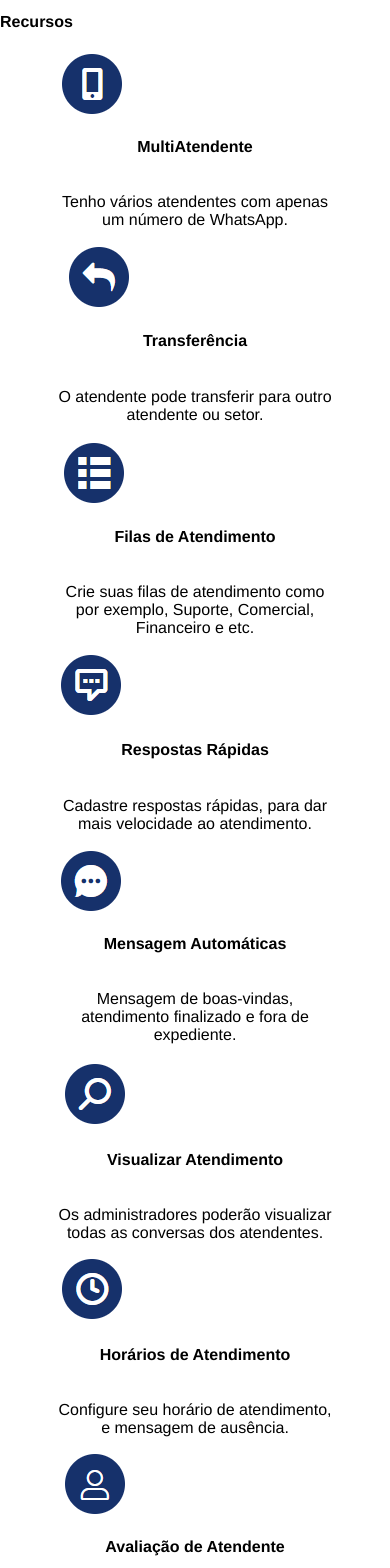
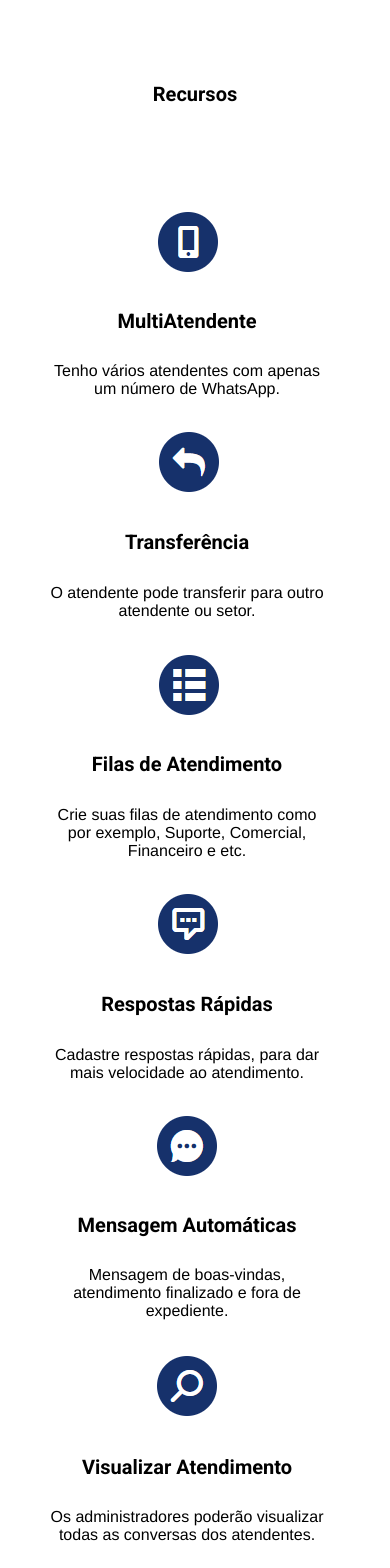
Before and after one commit to joaotoni/simples-voip, a React (Vite) app: page / in a window 390 px wide. Shown: the part 2040-3608 px from the top of the page. Built offline with nearby package versions, Linux system fonts and the light colour scheme.

Commit message:
Finalizado a third part e esta com responsivo

```diff
--- a/src/components/Main/Third-Part/Third.tsx
+++ b/src/components/Main/Third-Part/Third.tsx
@@ -8,63 +8,63 @@ import Transferencia from "../../../assets/images/Transferencia.png"
 import Visualizar_Atendimento from "../../../assets/images/Visualizar-Atendimento.png"
 import Avaliacao from "../../../assets/images/Avaliacao-Atendente.png"
 import Agendamento from "../../../assets/images/Agendamento-Mensagens.png"
-import { FormStyled, PStyled, DivStyled } from "./style"
+import { FormStyled, PStyled, DivStyled, H4Styled, DivStyledd } from "./style"
 
 export default function Third(){
     return(
         <div>
-            <div id="recursos">
-                <h4>Recursos</h4>
-            </div>
+            <DivStyledd id="recursos">
+                <H4Styled>Recursos</H4Styled>
+            </DivStyledd>
             <FormStyled>
                 <DivStyled>
                     <img src={MultiAtendente} alt="" />
-                    <h4>MultiAtendente</h4>
+                    <H4Styled>MultiAtendente</H4Styled>
                     <PStyled>Tenho vários atendentes com apenas um número de WhatsApp.</PStyled>
                 </DivStyled>
                 <DivStyled>
                     <img src={Transferencia} alt="" />
-                    <h4>Transferência</h4>
+                    <H4Styled>Transferência</H4Styled>
                     <PStyled>O atendente pode transferir para outro atendente ou setor.</PStyled>
                 </DivStyled>
                 <DivStyled>
                     <img src={Filas_Atendimento}  />
-                    <h4>Filas de Atendimento</h4>
+                    <H4Styled>Filas de Atendimento</H4Styled>
                     <PStyled>Crie suas filas de atendimento como por exemplo, Suporte, Comercial, Financeiro e etc.</PStyled>
                 </DivStyled>
                 <DivStyled>
                     <img src={Respostas_Rapida}  />
-                    <h4>Respostas Rápidas</h4>
+                    <H4Styled>Respostas Rápidas</H4Styled>
                     <PStyled>Cadastre respostas rápidas, para dar mais velocidade ao atendimento.</PStyled>
                 </DivStyled>
                 <DivStyled>
                     <img src={Mensagem}  />
-                    <h4>Mensagem Automáticas</h4>
+                    <H4Styled>Mensagem Automáticas</H4Styled>
                     <PStyled> Mensagem de boas-vindas, atendimento finalizado e fora de expediente.</PStyled>
                 </DivStyled>
                 <DivStyled>
                     <img src={Visualizar_Atendimento}  />
-                    <h4>Visualizar Atendimento</h4>
+                    <H4Styled>Visualizar Atendimento</H4Styled>
                     <PStyled>Os administradores poderão visualizar todas as conversas dos atendentes.</PStyled>
                 </DivStyled>
                 <DivStyled>
                     <img src={Horas_Atendimento} />
-                    <h4>Horários de Atendimento</h4>
+                    <H4Styled>Horários de Atendimento</H4Styled>
                     <PStyled>Configure seu horário de atendimento, e mensagem de ausência.</PStyled>
                 </DivStyled>
                 <DivStyled>
                     <img src={Avaliacao} />
-                    <h4>Avaliação de Atendente</h4>
+                    <H4Styled>Avaliação de Atendente</H4Styled>
                     <PStyled>Avalie seu atendente, para saber a satisfação do seu cliente com o atendimento.</PStyled>
                 </DivStyled>
                 <DivStyled>
                     <img src={ChatBot} alt="" />
-                    <h4>ChatBot</h4>
+                    <H4Styled>ChatBot</H4Styled>
                     <PStyled>Deixe seu atendimento automatizado e organizado com nosssa ferramenta de ChatBot</PStyled>
                 </DivStyled>
                 <DivStyled>
                     <img src={Agendamento} alt="" />
-                    <h4>Agendamento de Mensagens</h4>
+                    <H4Styled>Agendamento de Mensagens</H4Styled>
                     <PStyled>Agende uma mensagem para seu cliente, escolhendo uma data e horário para esse envio</PStyled>
                 </DivStyled>
             </FormStyled>
--- a/src/components/Main/Third-Part/style.ts
+++ b/src/components/Main/Third-Part/style.ts
@@ -11,6 +11,14 @@ export const PStyled = styled.p`
 `
 
 export const DivStyled = styled.div`
-    display: grid;
+    padding: 16px 16px 0 0;
     text-align: center;
 `
+export const H4Styled = styled.h4`
+    font: normal bold 20px / 30px "Roboto", Helvetica, Arial, Verdana, sans-serif;
+`
+
+export const DivStyledd = styled.div`
+    text-align: center;
+    padding: 60px;
+`
```
